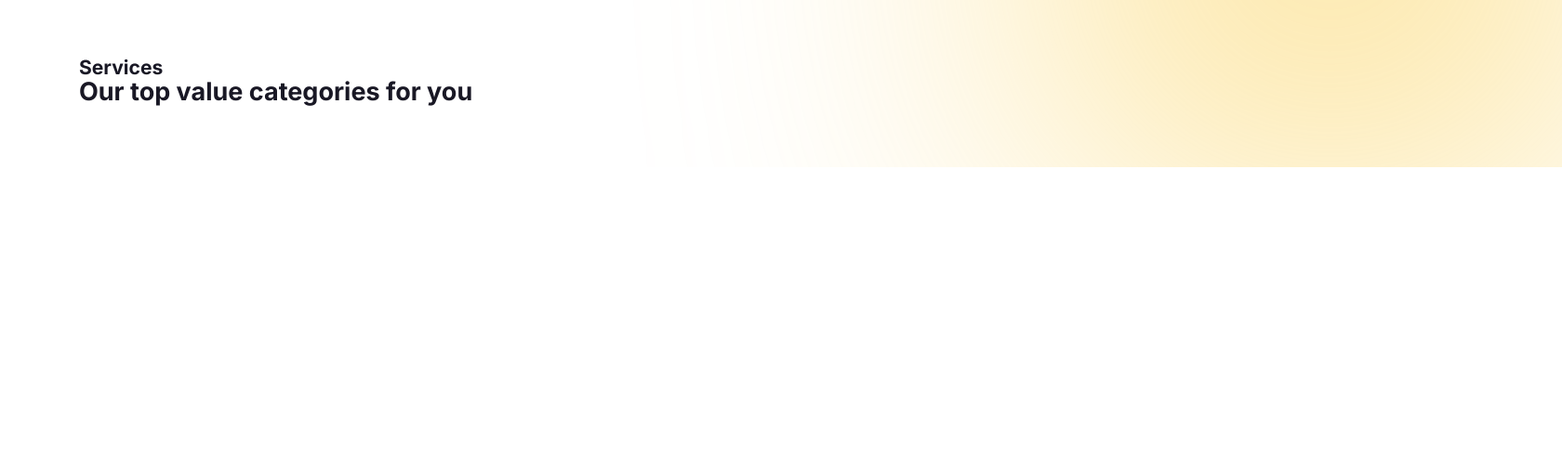
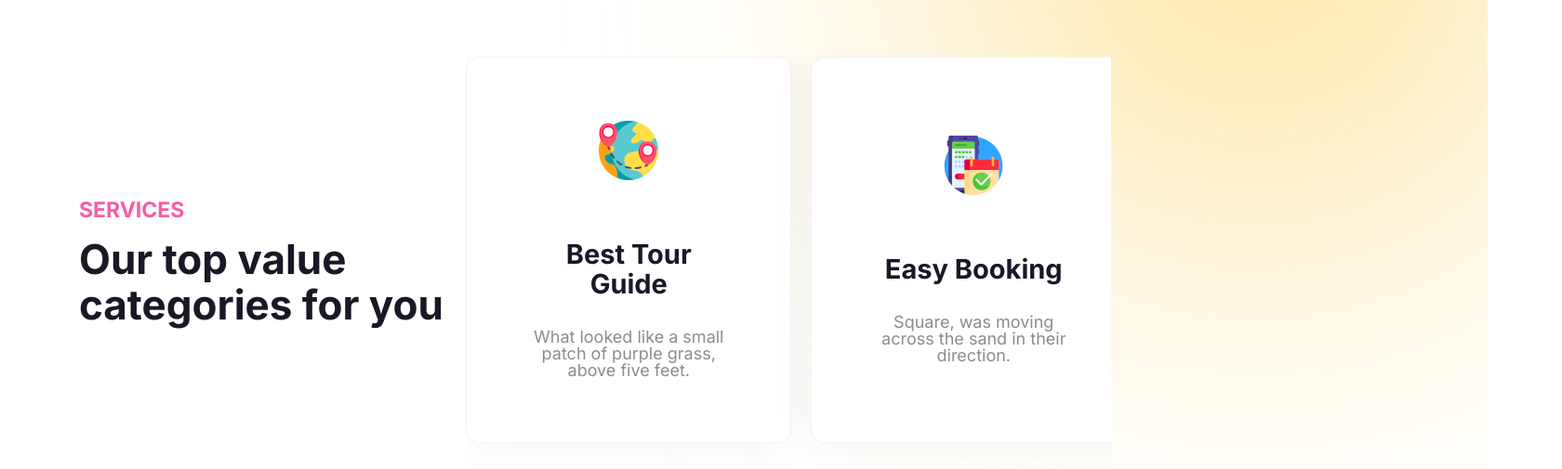
Before and after one commit to Nicolas-Johnson/Travlog, a website built with Vite: page index.html in a window 1280 px wide. Shown: the part 1120-1625 px from the top of the page at 93% size, 1680 px wide, since content can reach past the window. Before the commit the page ends 1300 px from the top, so only its background shows below. Built offline with nearby package versions, Linux system fonts and the light colour scheme; files whose address does not match are found by name.

Commit message:
Services section Styles

```diff
--- a/index.html
+++ b/index.html
@@ -97,11 +97,38 @@
 
         <div class="services__cards">
           <div class="cards__card">
-            <img src="" alt="">
-            <h1 class="title"></h1>
-            <p class="description"></p>
+            <img src="/img/destination-planet.png" alt="Planet icon to card destination">
+            <div class="card__info">
+              <h1 class="title">Best Tour Guide</h1>
+              <p class="description">What looked like a small patch of purple grass, above five feet.</p>
+            </div>
           </div>
 
+          <div class="cards__card">
+            <img src="/img/destination-booking.png" alt="Planet icon to card destination">
+            <div class="card__info">
+              <h1 class="title">Easy Booking</h1>
+              <p class="description">Square, was moving across the sand in their direction.</p>
+            </div>
+          </div>
+
+          <div class="cards__card">
+            <img src="/img/destination-weather.png" alt="Weather icon to card destination">
+            <div class="card__info">
+              <h1 class="title">Weather Forecast</h1>
+              <p class="description">What looked like a small patch of purple grass, above five feet.</p>
+            </div>
+          </div>
+
+        </div>
+      </article>
+
+      <article class="top-destination wrapper">
+        <div class="top-destination__header">
+          <div class="header__titles">
+            <h3 class="header__subtitle"></h3>
+          </div>
+          <div class="header__navigation"></div>
         </div>
       </article>
 
--- a/scss/_global.scss
+++ b/scss/_global.scss
@@ -6,7 +6,7 @@
     --c-black-50: rgba(25, 24, 37, 50%);
     --c-black-25: rgba(25, 24, 37, 25%);
     --c-black-10: rgba(25, 24, 37, 10%);
-    --c-black-05: rbga(25, 24, 37, 5%);
+    --c-black-05: rgba(25, 24, 37, 5%);
     --c-blue-gradient: linear-gradient(to bottom right,#0061FF, #60efff);
     --c-blue-to-pink-gradient: linear-gradient(to right,#40C9FF, #E81CFF);
     --c-yellow: #facd49;
@@ -14,6 +14,7 @@
     --c-blue: #0061ff;
     --c-aqua: #60efff;
     --c-pink: #E81CFF;
+    --c-pink02: #F85E9F;
 
     --f-sm-11: 0.688rem;
     --f-sm-13: 0.813rem;
@@ -25,6 +26,7 @@
     --f-l-26: 1.625rem;
     --f-l-29: 1.813rem;
     --f-xl-32: 2rem;
+    --f-xl-44: 2.75rem;
 }
 
 // Boilerplate stayless
@@ -48,7 +50,7 @@ body {
     line-height: 1;
     font-size: var(--f-m-18);
     color: var(--c-black-50);
-    // overflow-x: hidden;
+    overflow-x: hidden;
 }
 
 h1,
@@ -118,6 +120,6 @@ img {
 
     position: absolute;
     top: 50rem;
-    right: -25rem;
+    right: -20rem;
     z-index: -5;
 }
--- a/scss/components/_index.scss
+++ b/scss/components/_index.scss
@@ -1,3 +1,4 @@
 @forward 'header';
 @forward 'hero';
 @forward 'brands';
+@forward 'services';
--- /dev/null
+++ b/scss/components/_services.scss
@@ -0,0 +1,79 @@
+.services {
+    display: flex;
+    justify-content: center;
+
+    &__info {
+        display: flex;
+        flex-direction: column;
+        justify-content: center;
+        gap: 1rem;
+        flex: .75;
+        z-index: 30;
+
+        .info__subtitle {
+            font-size: var(--f-m-23);
+            font-weight: 700;
+            text-transform: uppercase;
+            color: var(--c-pink02);
+        }
+
+        .info__title {
+            font-size: var(--f-xl-44);
+            font-weight: 700;
+        }
+    }
+
+    &__cards::-webkit-scrollbar {
+        width: 0;
+    }
+
+    &__cards {
+        flex: 1.25;
+        display: flex;
+        overflow-x: auto;
+        height: 27.75rem;
+        gap: 1.313rem;
+        z-index: 30;
+
+        .cards__card {
+            display: flex;
+            flex-direction: column;
+            background-color: white;
+            gap: 4rem;
+            justify-content: center;
+            align-items: center;
+            min-width: 21.875rem;
+            height: 26rem;
+            text-align: center;
+            padding: 4rem;
+            border-radius: 15px;
+
+            box-shadow: 0rem 1px 50px var(--c-black-05);
+
+            border: 1px solid var(--c-black-05);
+
+            .card__info {
+                display: flex;
+                flex-direction: column;
+                gap: 2rem;
+            }
+
+            .title {
+                font-size: var(--f-l-29);
+            }
+
+            .description {
+                font-size: var(--f-m-18);
+            }
+
+            img {
+                width: 4rem;
+                height: 4rem;
+            }
+
+        }
+
+
+    }
+
+}
```
Also changed, not shown: public/img/arrow-left 1.png (added), public/img/arrow-left 2.png (added), public/img/rigth_btn.png (added), public/img/top-destination-01.png (added), public/img/top-destination-02.png (added), public/img/top-destination-03.png (added), public/img/top-destination-bg.png (added).
